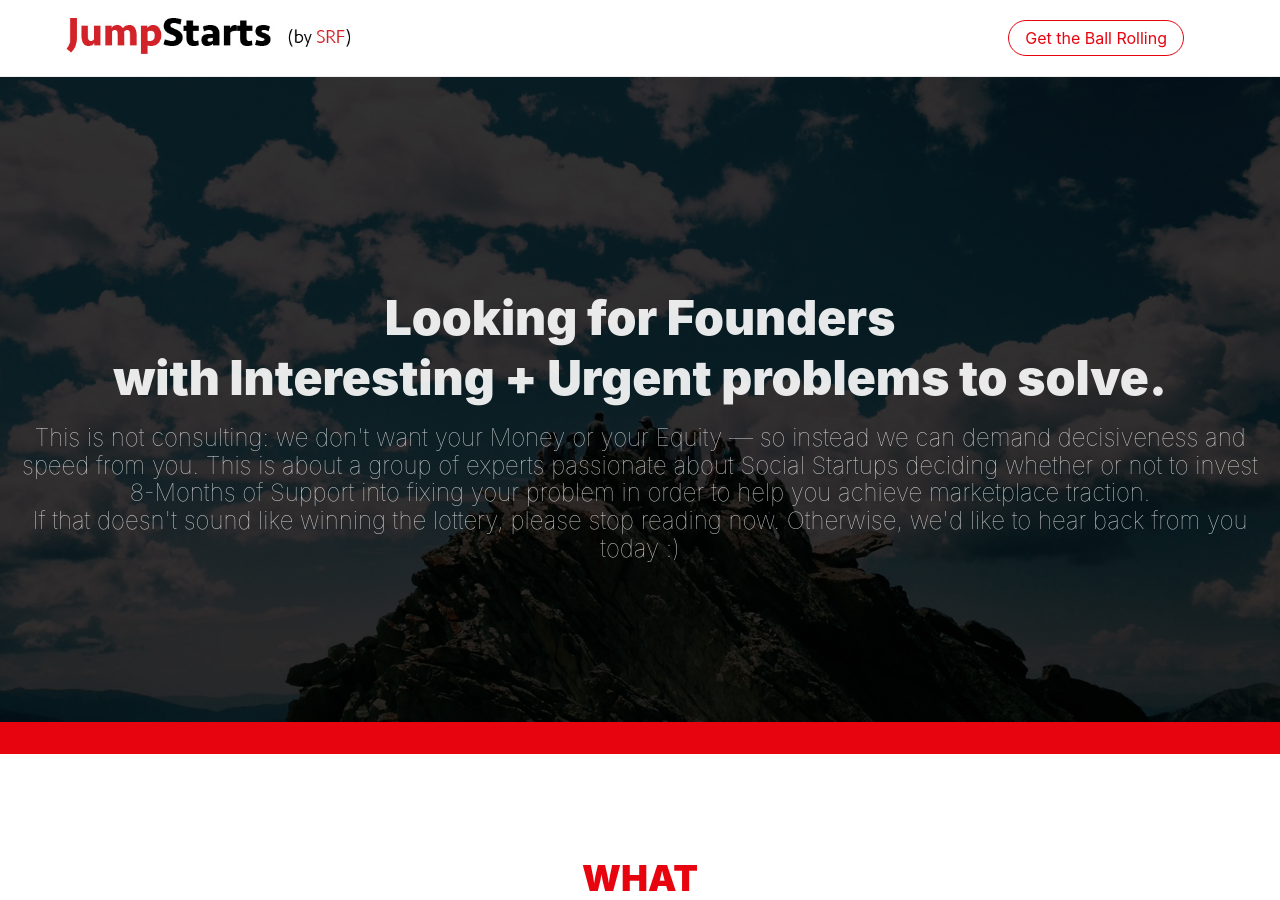
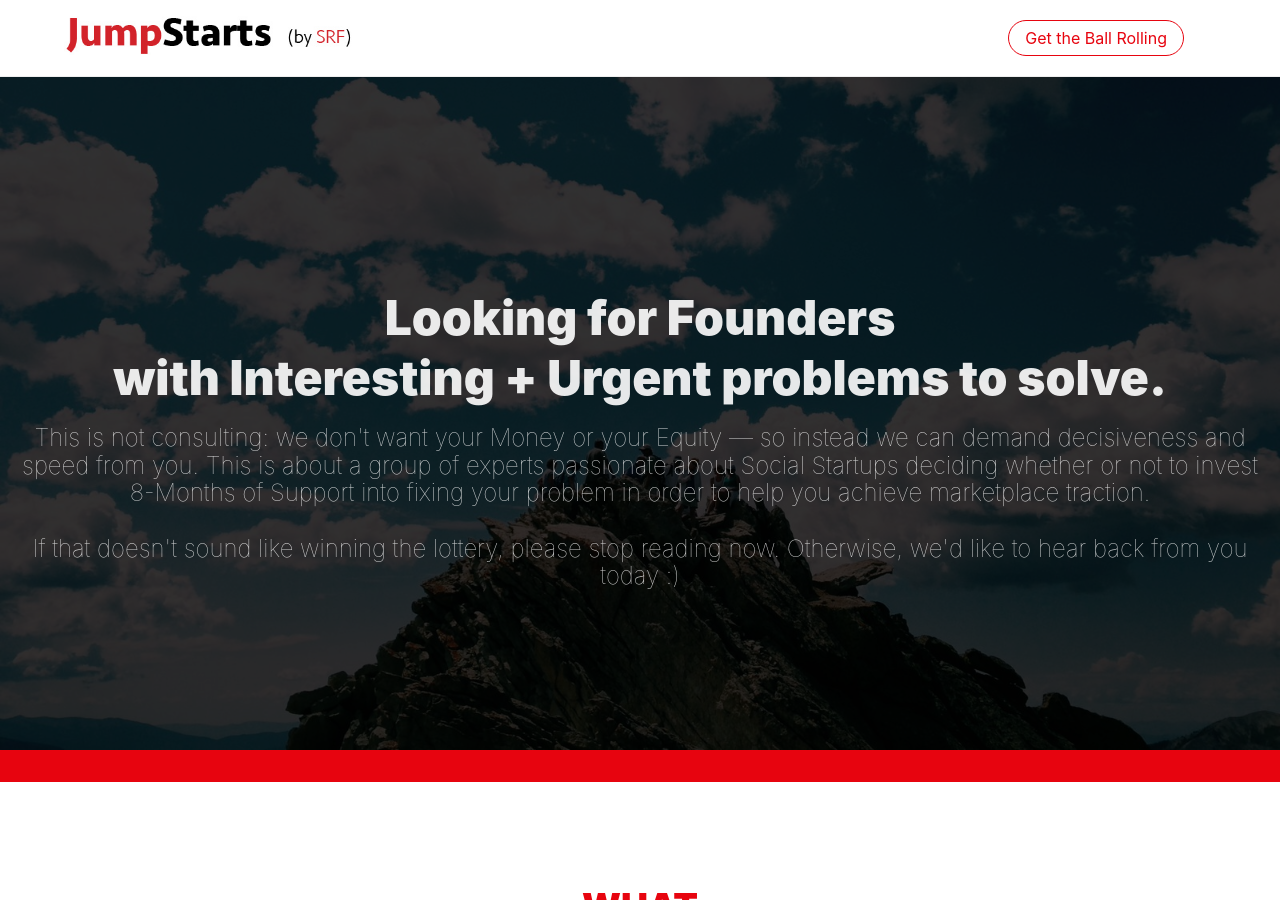
Before and after one commit to aaronergreen/jumpstarts, a Jekyll site: the page built from index.html, in a window 1280 px wide and 900 px high. Built offline with Jekyll 4.4.1, drawn with Linux system fonts in a browser that asks for light colours.

Commit message:
description additional line break

```diff
--- a/_config.yml
+++ b/_config.yml
@@ -5,7 +5,7 @@ title: "Looking for Founders <br> with Interesting + Urgent problems to solve."
 description: "This is not consulting: we don't want your Money or your Equity — so instead we can demand decisiveness and speed from you.
 
 This is about a group of experts passionate about Social Startups deciding whether or not to invest 8-Months of Support into fixing your problem in order to help you achieve marketplace traction.
-<br>If that doesn't sound like winning the lottery, please stop reading now.
+<br><br>If that doesn't sound like winning the lottery, please stop reading now.
 Otherwise, we'd like to hear back from you today :)"
 url: "https://www.socialrocketfactory.com" # the base hostname & protocol for your site
 author: []
```
